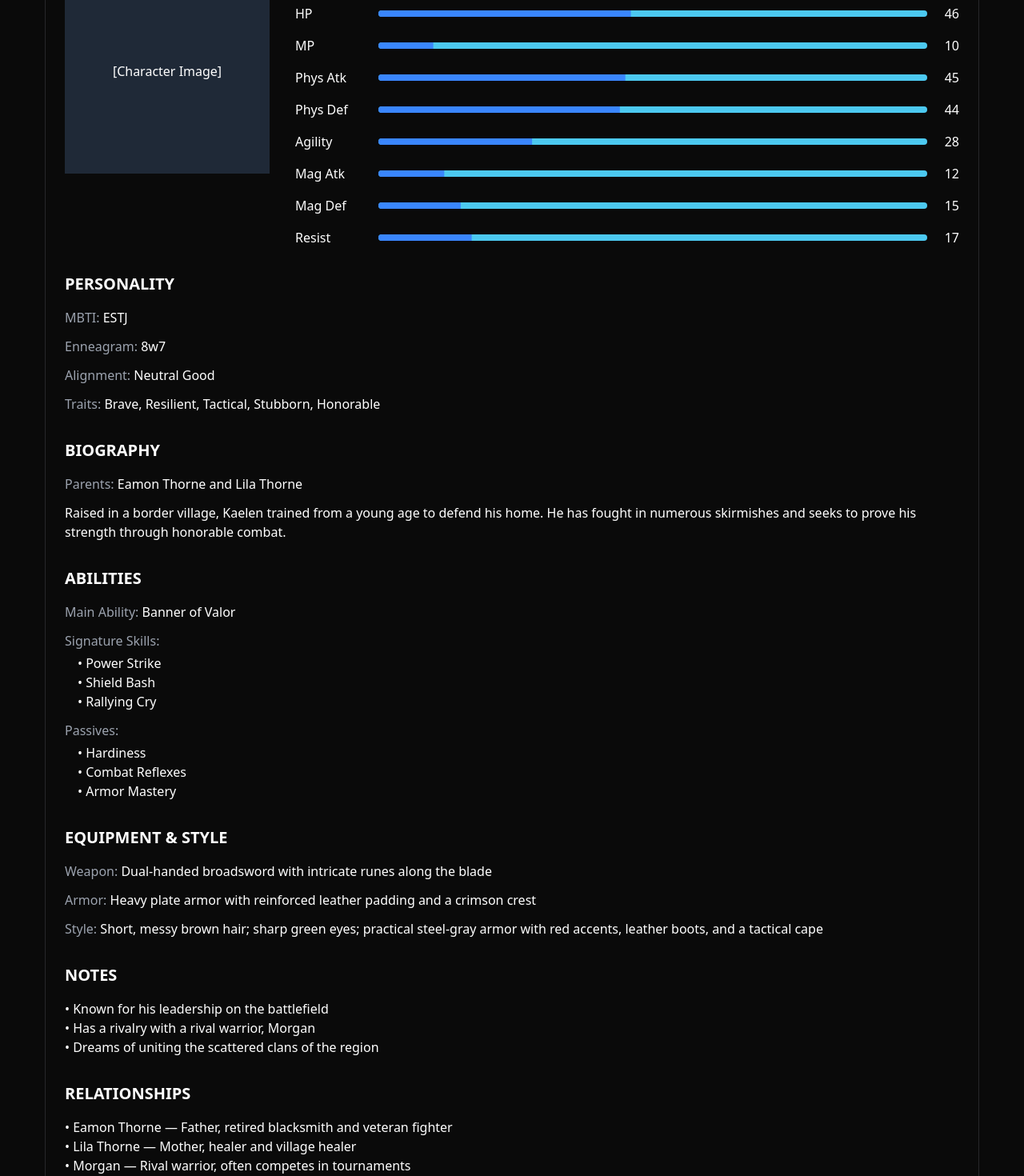
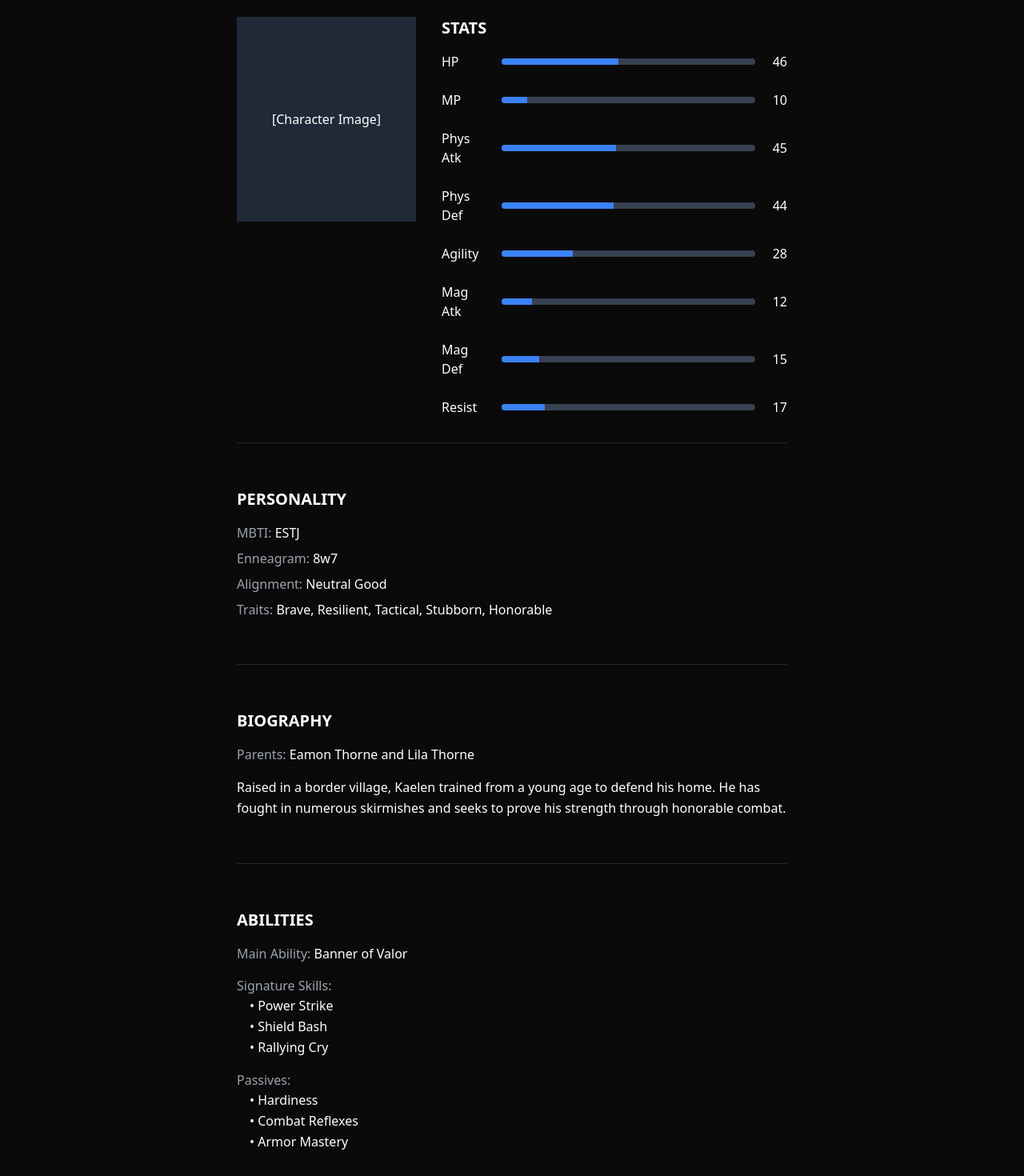
Before and after one commit to edonnie/storyforge-universe-builder, a React (Vite) app: page /worlds/1/characters/1 in a window 1280 px wide. Shown: the part 440-1910 px from the top of the page at 80% size. Built offline with nearby package versions, Linux system fonts and the light colour scheme.

Commit message:
Fix: Style character preview page
Refactor character preview page to match the original screenshot, including container, typography, spacing, and stat bar styling.

```diff
--- a/src/pages/CharacterPreview.tsx
+++ b/src/pages/CharacterPreview.tsx
@@ -5,7 +5,6 @@ import Layout from '../components/Layout';
 import { Card, CardContent, CardHeader, CardTitle } from "@/components/ui/card";
 import { Button } from "@/components/ui/button";
 import { ArrowLeft, Download, FileText } from 'lucide-react';
-import { Progress } from "@/components/ui/progress";
 import { exportAsPDF, exportAsImage } from '../utils/exportUtils';
 import { useToast } from "@/hooks/use-toast";
 import { Character } from '../components/character/CharacterSheet';
@@ -89,6 +88,7 @@ const CharacterPreview = () => {
   // Convert stat value to percentage for Progress component
   const getStatPercentage = (value: string): number => {
     const num = parseInt(value, 10);
+    // For visualization purposes, normalize to 0-100 range
     return Math.min(Math.max(num, 0), 100);
   };
 
@@ -127,79 +127,123 @@ const CharacterPreview = () => {
           <p>Loading character data...</p>
         </div>
       ) : character ? (
-        <div id="character-sheet-preview" className="container mx-auto pb-12">
-          <Card className="bg-[#0a0a0a] text-white mb-8">
-            <CardHeader>
+        <div className="max-w-3xl mx-auto px-4 py-6">
+          <div id="character-sheet-preview" className="bg-[#0a0a0a] text-white rounded-lg overflow-hidden">
+            <div className="p-6 pb-0">
               <div className="flex justify-between items-center">
                 <div className="text-blue-400">FateEngine</div>
                 <div>Character Profile</div>
               </div>
-              <CardTitle className="mt-6 text-4xl font-bold">{character.name}</CardTitle>
-              <div className="flex gap-6 mt-2">
+              <h1 className="mt-6 text-4xl font-bold uppercase">{character.name}</h1>
+              <div className="flex gap-6 mt-2 pb-4">
                 <div><span className="text-gray-400">Race:</span> {character.race}</div>
                 <div><span className="text-gray-400">Jobs:</span> {character.jobs}</div>
                 <div><span className="text-gray-400">Role:</span> {character.role}</div>
               </div>
-            </CardHeader>
-            <CardContent className="space-y-8">
+              <hr className="border-t border-gray-800" />
+            </div>
+
+            <div className="p-6">
               <div className="flex gap-8">
                 {/* Character Image */}
-                <div className="w-64 h-64 bg-gray-800 flex items-center justify-center">
+                <div className="w-56 h-64 bg-gray-800 flex items-center justify-center">
                   [Character Image]
                 </div>
 
                 {/* Stats */}
                 <div className="flex-1">
-                  <h2 className="text-xl font-bold mb-4">STATS</h2>
-                  <div className="space-y-4">
-                    <div className="flex items-center gap-2">
-                      <span className="w-24">HP</span>
-                      <Progress value={getStatPercentage(character.stats.hp)} className="flex-1 h-2" />
+                  <h2 className="text-xl font-semibold uppercase mb-4">STATS</h2>
+                  <div className="space-y-6">
+                    <div className="flex items-center gap-4">
+                      <span className="w-20">HP</span>
+                      <div className="w-full max-w-lg h-2 bg-gray-700 rounded overflow-hidden">
+                        <div
+                          className="h-full bg-blue-500"
+                          style={{ width: `${getStatPercentage(character.stats.hp)}%` }}
+                        />
+                      </div>
                       <span className="w-8 text-right">{character.stats.hp}</span>
                     </div>
-                    <div className="flex items-center gap-2">
-                      <span className="w-24">MP</span>
-                      <Progress value={getStatPercentage(character.stats.mp)} className="flex-1 h-2" />
+                    <div className="flex items-center gap-4">
+                      <span className="w-20">MP</span>
+                      <div className="w-full max-w-lg h-2 bg-gray-700 rounded overflow-hidden">
+                        <div
+                          className="h-full bg-blue-500"
+                          style={{ width: `${getStatPercentage(character.stats.mp)}%` }}
+                        />
+                      </div>
                       <span className="w-8 text-right">{character.stats.mp}</span>
                     </div>
-                    <div className="flex items-center gap-2">
-                      <span className="w-24">Phys Atk</span>
-                      <Progress value={getStatPercentage(character.stats.physAttack)} className="flex-1 h-2" />
+                    <div className="flex items-center gap-4">
+                      <span className="w-20">Phys Atk</span>
+                      <div className="w-full max-w-lg h-2 bg-gray-700 rounded overflow-hidden">
+                        <div
+                          className="h-full bg-blue-500"
+                          style={{ width: `${getStatPercentage(character.stats.physAttack)}%` }}
+                        />
+                      </div>
                       <span className="w-8 text-right">{character.stats.physAttack}</span>
                     </div>
-                    <div className="flex items-center gap-2">
-                      <span className="w-24">Phys Def</span>
-                      <Progress value={getStatPercentage(character.stats.physDefense)} className="flex-1 h-2" />
+                    <div className="flex items-center gap-4">
+                      <span className="w-20">Phys Def</span>
+                      <div className="w-full max-w-lg h-2 bg-gray-700 rounded overflow-hidden">
+                        <div
+                          className="h-full bg-blue-500"
+                          style={{ width: `${getStatPercentage(character.stats.physDefense)}%` }}
+                        />
+                      </div>
                       <span className="w-8 text-right">{character.stats.physDefense}</span>
                     </div>
-                    <div className="flex items-center gap-2">
-                      <span className="w-24">Agility</span>
-                      <Progress value={getStatPercentage(character.stats.agility)} className="flex-1 h-2" />
+                    <div className="flex items-center gap-4">
+                      <span className="w-20">Agility</span>
+                      <div className="w-full max-w-lg h-2 bg-gray-700 rounded overflow-hidden">
+                        <div
+                          className="h-full bg-blue-500"
+                          style={{ width: `${getStatPercentage(character.stats.agility)}%` }}
+                        />
+                      </div>
                       <span className="w-8 text-right">{character.stats.agility}</span>
                     </div>
-                    <div className="flex items-center gap-2">
-                      <span className="w-24">Mag Atk</span>
-                      <Progress value={getStatPercentage(character.stats.magicAttack)} className="flex-1 h-2" />
+                    <div className="flex items-center gap-4">
+                      <span className="w-20">Mag Atk</span>
+                      <div className="w-full max-w-lg h-2 bg-gray-700 rounded overflow-hidden">
+                        <div
+                          className="h-full bg-blue-500"
+                          style={{ width: `${getStatPercentage(character.stats.magicAttack)}%` }}
+                        />
+                      </div>
                       <span className="w-8 text-right">{character.stats.magicAttack}</span>
                     </div>
-                    <div className="flex items-center gap-2">
-                      <span className="w-24">Mag Def</span>
-                      <Progress value={getStatPercentage(character.stats.magicDefense)} className="flex-1 h-2" />
+                    <div className="flex items-center gap-4">
+                      <span className="w-20">Mag Def</span>
+                      <div className="w-full max-w-lg h-2 bg-gray-700 rounded overflow-hidden">
+                        <div
+                          className="h-full bg-blue-500"
+                          style={{ width: `${getStatPercentage(character.stats.magicDefense)}%` }}
+                        />
+                      </div>
                       <span className="w-8 text-right">{character.stats.magicDefense}</span>
                     </div>
-                    <div className="flex items-center gap-2">
-                      <span className="w-24">Resist</span>
-                      <Progress value={getStatPercentage(character.stats.resist)} className="flex-1 h-2" />
+                    <div className="flex items-center gap-4">
+                      <span className="w-20">Resist</span>
+                      <div className="w-full max-w-lg h-2 bg-gray-700 rounded overflow-hidden">
+                        <div
+                          className="h-full bg-blue-500"
+                          style={{ width: `${getStatPercentage(character.stats.resist)}%` }}
+                        />
+                      </div>
                       <span className="w-8 text-right">{character.stats.resist}</span>
                     </div>
                   </div>
                 </div>
               </div>
 
+              <hr className="border-t border-gray-800 my-8" />
+
               {/* Personality */}
-              <div>
-                <h2 className="text-xl font-bold mb-4">PERSONALITY</h2>
-                <div className="space-y-3">
+              <div className="py-6">
+                <h2 className="text-xl font-semibold uppercase mb-4">PERSONALITY</h2>
+                <div className="space-y-2">
                   <div><span className="text-gray-400">MBTI:</span> {character.personality.mbti}</div>
                   <div><span className="text-gray-400">Enneagram:</span> {character.personality.enneagram}</div>
                   <div><span className="text-gray-400">Alignment:</span> {character.personality.alignment}</div>
@@ -207,31 +251,35 @@ const CharacterPreview = () => {
                 </div>
               </div>
 
+              <hr className="border-t border-gray-800 my-8" />
+
               {/* Biography */}
-              <div>
-                <h2 className="text-xl font-bold mb-4">BIOGRAPHY</h2>
-                <div className="space-y-3">
+              <div className="py-6">
+                <h2 className="text-xl font-semibold uppercase mb-4">BIOGRAPHY</h2>
+                <div className="space-y-4">
                   <div><span className="text-gray-400">Parents:</span> {character.parents}</div>
-                  <div className="whitespace-pre-line">{character.bio}</div>
+                  <div className="text-base leading-relaxed">{character.bio}</div>
                 </div>
               </div>
 
+              <hr className="border-t border-gray-800 my-8" />
+
               {/* Abilities */}
-              <div>
-                <h2 className="text-xl font-bold mb-4">ABILITIES</h2>
-                <div className="space-y-3">
+              <div className="py-6">
+                <h2 className="text-xl font-semibold uppercase mb-4">ABILITIES</h2>
+                <div className="space-y-4">
                   <div><span className="text-gray-400">Main Ability:</span> {character.abilities.mainAbility}</div>
                   <div>
-                    <div className="text-gray-400 mb-1">Signature Skills:</div>
-                    <div className="whitespace-pre-line ml-4">
+                    <div className="text-gray-400">Signature Skills:</div>
+                    <div className="pl-4 text-base leading-relaxed">
                       {character.abilities.signatureSkills.split(',').map((skill, i) => (
                         <div key={i}>• {skill.trim()}</div>
                       ))}
                     </div>
                   </div>
                   <div>
-                    <div className="text-gray-400 mb-1">Passives:</div>
-                    <div className="whitespace-pre-line ml-4">
+                    <div className="text-gray-400">Passives:</div>
+                    <div className="pl-4 text-base leading-relaxed">
                       {character.abilities.passives.split(',').map((passive, i) => (
                         <div key={i}>• {passive.trim()}</div>
                       ))}
@@ -240,29 +288,43 @@ const CharacterPreview = () => {
                 </div>
               </div>
 
+              <hr className="border-t border-gray-800 my-8" />
+
               {/* Equipment & Style */}
-              <div>
-                <h2 className="text-xl font-bold mb-4">EQUIPMENT & STYLE</h2>
-                <div className="space-y-3">
+              <div className="py-6">
+                <h2 className="text-xl font-semibold uppercase mb-4">EQUIPMENT & STYLE</h2>
+                <div className="space-y-2">
                   <div><span className="text-gray-400">Weapon:</span> {character.equipment.weapon}</div>
                   <div><span className="text-gray-400">Armor:</span> {character.equipment.armor}</div>
                   <div><span className="text-gray-400">Style:</span> {character.style}</div>
                 </div>
               </div>
 
+              <hr className="border-t border-gray-800 my-8" />
+
               {/* Notes */}
-              <div>
-                <h2 className="text-xl font-bold mb-4">NOTES</h2>
-                <div className="whitespace-pre-line">{character.notes}</div>
+              <div className="py-6">
+                <h2 className="text-xl font-semibold uppercase mb-4">NOTES</h2>
+                <div className="pl-4 text-base leading-relaxed">
+                  {character.notes.split('\n').map((note, i) => (
+                    <div key={i}>{note}</div>
+                  ))}
+                </div>
               </div>
 
+              <hr className="border-t border-gray-800 my-8" />
+
               {/* Relationships */}
-              <div>
-                <h2 className="text-xl font-bold mb-4">RELATIONSHIPS</h2>
-                <div className="whitespace-pre-line">{character.relationships}</div>
+              <div className="py-6">
+                <h2 className="text-xl font-semibold uppercase mb-4">RELATIONSHIPS</h2>
+                <div className="pl-4 text-base leading-relaxed">
+                  {character.relationships.split('\n').map((rel, i) => (
+                    <div key={i}>{rel}</div>
+                  ))}
+                </div>
               </div>
-            </CardContent>
-          </Card>
+            </div>
+          </div>
         </div>
       ) : (
         <div className="flex items-center justify-center h-64">
```
